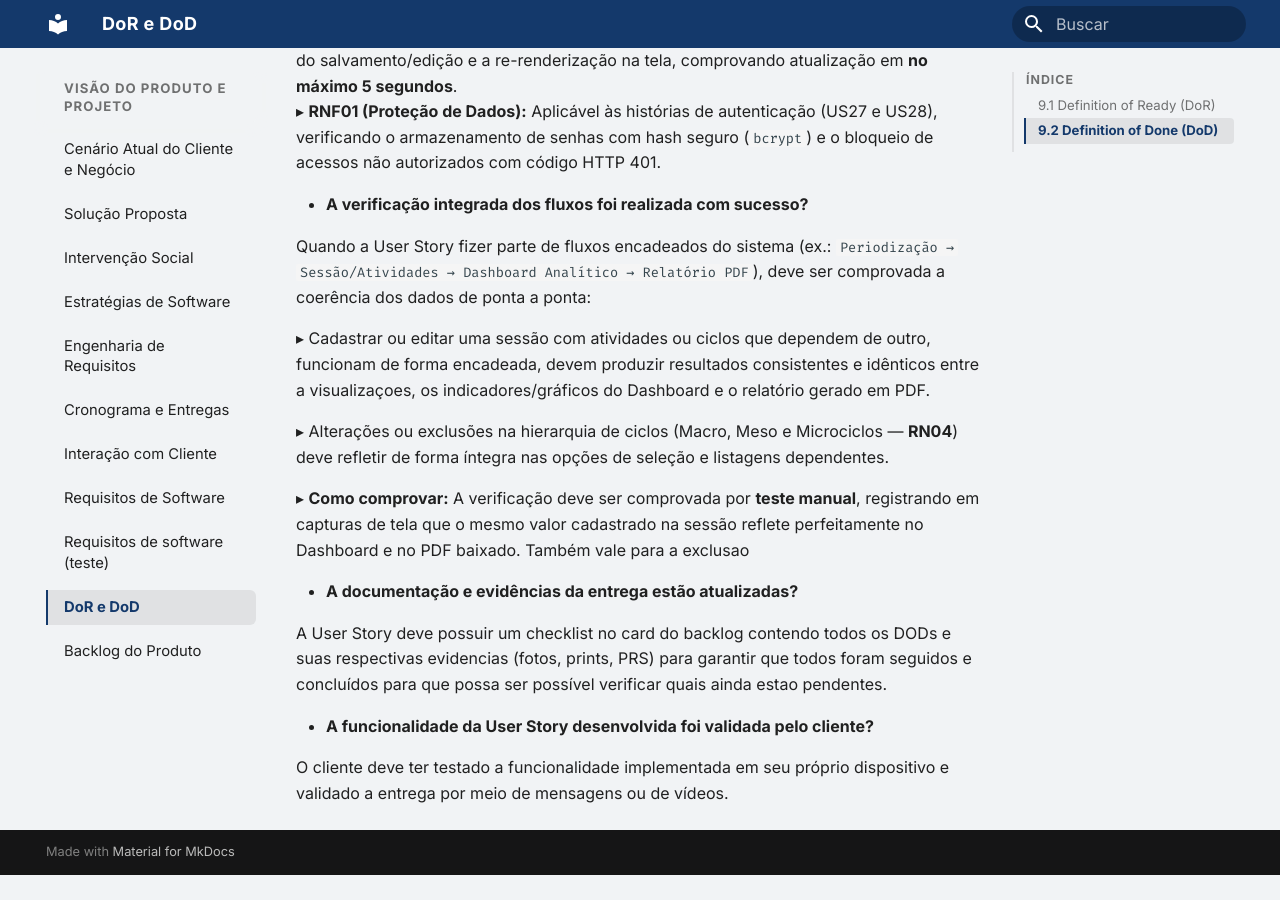
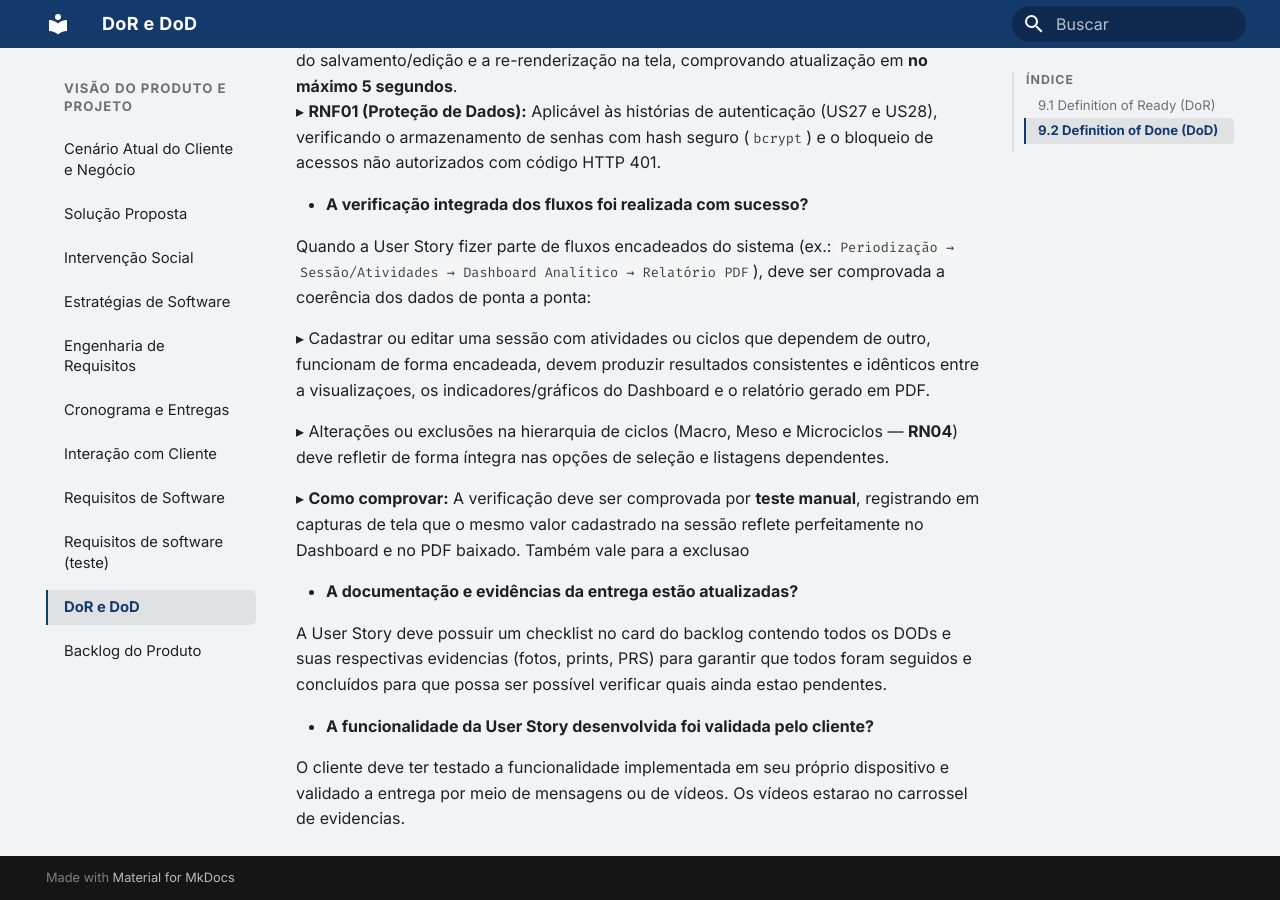
Before and after one commit to mdsreq-fga-unb/REQ-2026.2-T01-FutBoard, an MkDocs documentation site: the page built from docs/visao-produto/dor-dod.md, in a window 1280 px wide and 900 px high, scrolled down 1926 px. Built offline with MkDocs 1.6.1 and Material for MkDocs 9.7.7, drawn with Linux system fonts in a browser that asks for light colours; before the commit the page ends 2801 px from its top, so only the background shows below that.

Commit message:
docs: os videos validados pelo cliente deverao estar no carossel de evidencias

```diff
--- a/docs/visao-produto/dor-dod.md
+++ b/docs/visao-produto/dor-dod.md
@@ -77,4 +77,4 @@ A User Story deve possuir um checklist no card do backlog contendo todos os DODs
 
 - **A funcionalidade da User Story desenvolvida foi validada pelo cliente?**
 
-O cliente deve ter testado a funcionalidade implementada em seu próprio dispositivo e validado a entrega por meio de mensagens ou de vídeos.
+O cliente deve ter testado a funcionalidade implementada em seu próprio dispositivo e validado a entrega por meio de mensagens ou de vídeos. Os vídeos estarao no carrossel de evidencias.
```
